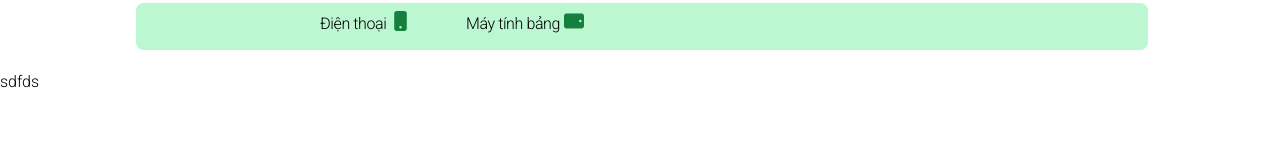
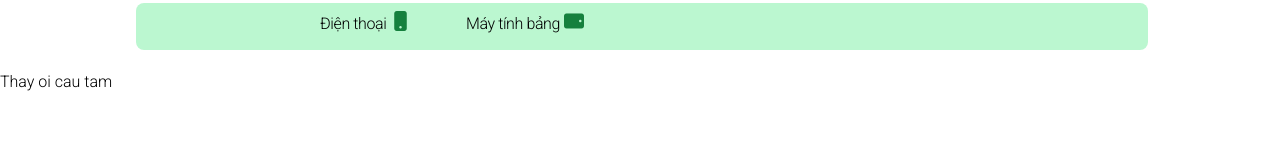
Before and after one commit to ThaiQuocTam/web-mobile, a React (Create React App) app in the folder Client/: page /Cart in a window 1280 px wide. Shown: the part 120-269 px from the top of the page. Built offline with nearby package versions, Linux system fonts and the light colour scheme.

Commit message:
Update Cart.js

```diff
--- a/Client/src/components/Gio-hang/Cart.js
+++ b/Client/src/components/Gio-hang/Cart.js
@@ -3,7 +3,7 @@ import React from 'react'
 const Cart = () => {
     return (
         <>
-      sdfds
+            Thay oi cau tam
         </>
     )
 }
```
